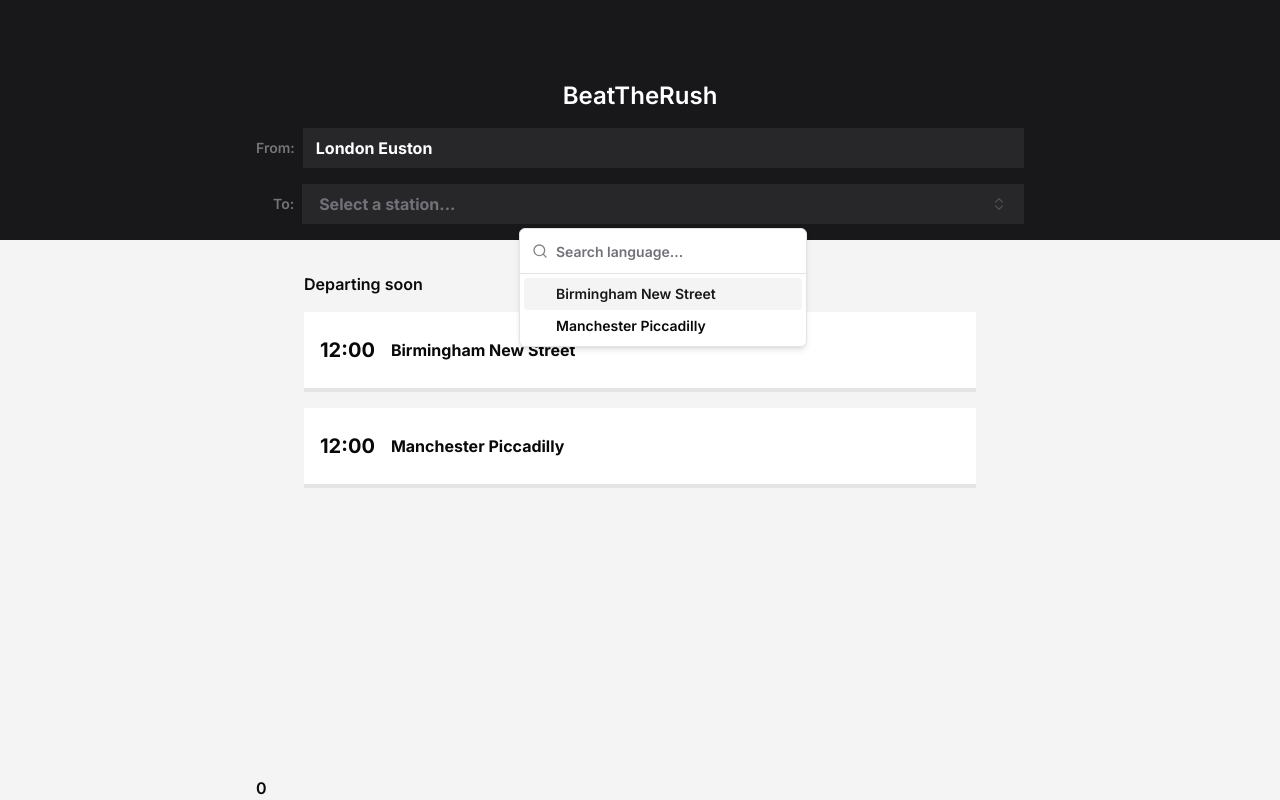
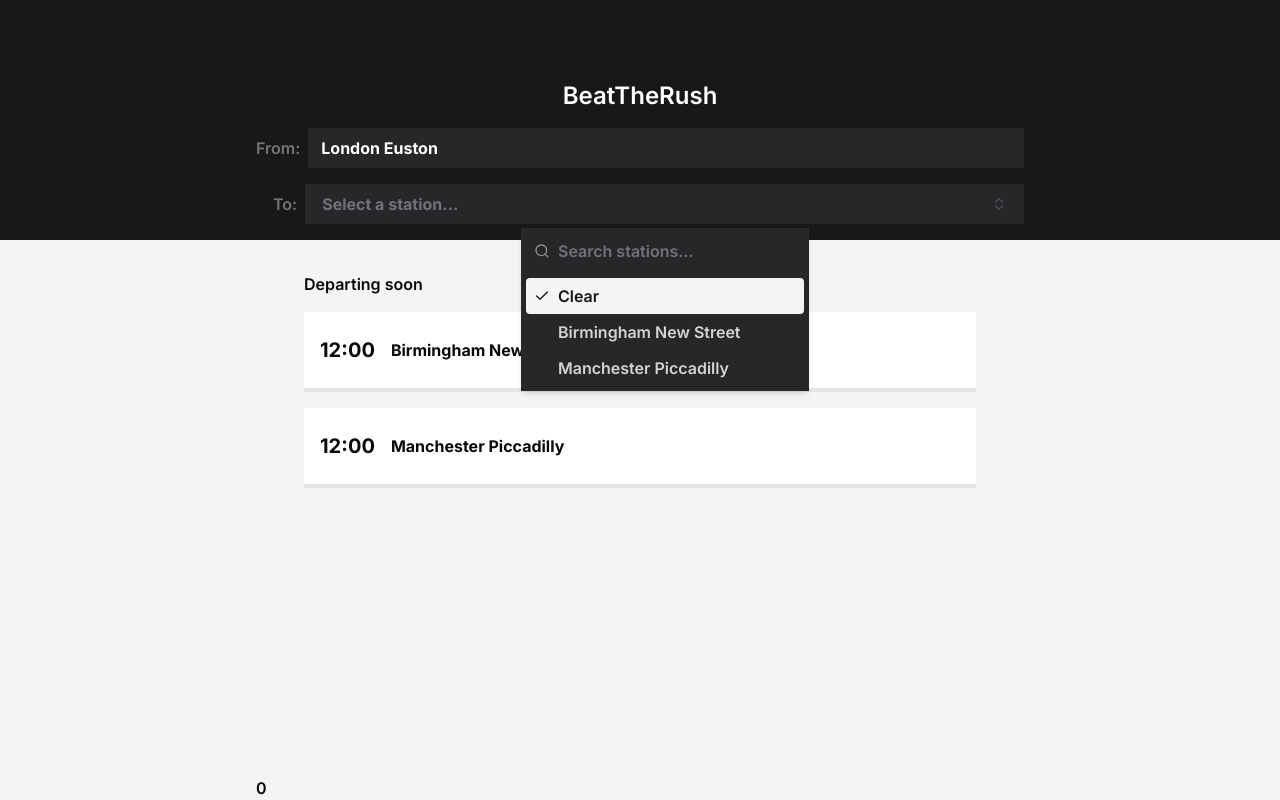
Before and after one commit to tgoulder4/realtimetrains-status-emitter, a Next.js app: page /find in a window 1280 px wide. Both pictures are taken after a click on the button "Select a station...". Built offline with nearby package versions, Linux system fonts and the light colour scheme.

Commit message:
style popover

```diff
--- a/src/app/find/departuresComboBoxFormField.tsx
+++ b/src/app/find/departuresComboBoxFormField.tsx
@@ -20,14 +20,18 @@ import { Service } from '@/lib/types'
 import { Check, ChevronsUpDown } from 'lucide-react'
 type Props = {
     form: UseFormReturn<any>,
-    options: { label: string, value: string }[],
+    _options: { label: string, value: string }[],
     defaultOption?: { label: string, value: string }
     onSubmit: (data: any) => void
 }
 
 function DeparturesComboBoxFormField({
-    form, options, onSubmit
+    form, _options, onSubmit
 }: Props) {
+    //add a clear value to options
+    const options = [
+        { label: "Clear", value: "" },
+        ..._options];
     return (
         <FormField
             control={form.control}
@@ -48,7 +52,7 @@ function DeparturesComboBoxFormField({
                                 >
                                     {field.value
                                         ? options.find(
-                                            (language) => language.value === field.value
+                                            (station) => station.value === field.value
                                         )?.label
                                         : "Select a station..."}
                                     <ChevronsUpDown className="ml-2 h-4 w-4 shrink-0 opacity-50" />
@@ -57,14 +61,15 @@ function DeparturesComboBoxFormField({
                         </PopoverTrigger>
                         <PopoverContent className="p-0">
                             <Command>
-                                <CommandInput placeholder="Search language..." />
+                                <CommandInput placeholder="Search stations..." />
                                 <CommandList>
-                                    <CommandEmpty>No language found.</CommandEmpty>
+                                    <CommandEmpty>No stations found.</CommandEmpty>
                                     <CommandGroup>
                                         {options.map((option) => (
                                             <CommandItem
                                                 value={option.label}
                                                 key={option.value}
+                                                className={`${option.value === "" ? "text-white/40" : ""}`}
                                                 onSelect={() => {
                                                     form.setValue("dest", option.value);
                                                     form.handleSubmit(onSubmit)();
--- a/src/app/find/page.tsx
+++ b/src/app/find/page.tsx
@@ -28,7 +28,7 @@ export default function Home() {
     const destinationName = findStationNameByCode(destination ? destination : '');
     console.log("destinationName: ", destinationName)
     //header form stuff
-    const formSchema = z.object({ dest: z.string().length(3), dep: z.literal("London Euston") });
+    const formSchema = z.object({ dest: z.string().length(3).or(z.string().length(0)), dep: z.literal("London Euston") });
     const form = useForm<z.infer<typeof formSchema>>({
         resolver: zodResolver(formSchema),
         defaultValues: {
@@ -78,7 +78,7 @@ export default function Home() {
                             <div className="w-full flex flex-col gap-4">
                                 <div className="flex flex-row gap-2">
                                     <div className={`w-full flex flex-row items-center gap-2`}>
-                                        <p className="opacity-40 text-sm text-white">From:</p>
+                                        <p className="opacity-40  text-white">From:</p>
                                         <FormField
                                             control={form.control}
                                             name="dep"
@@ -95,8 +95,8 @@ export default function Home() {
                                 </div>
                                 <div className="pl-[17px] flex flex-row gap-2">
                                     <div className={`w-full flex flex-row items-center gap-2`}>
-                                        <p className="opacity-40 text-sm text-white">To:</p>
-                                        <DeparturesComboBoxFormField onSubmit={onSubmit} options={findUniquelyNamedDepartures(departures).map(station => ({ label: station.destinationStationName, value: station.stationCode }))} form={form} />
+                                        <p className="opacity-40  text-white">To:</p>
+                                        <DeparturesComboBoxFormField onSubmit={onSubmit} _options={findUniquelyNamedDepartures(departures).map(station => ({ label: station.destinationStationName, value: station.stationCode }))} form={form} />
                                     </div>
                                 </div>
                             </div>
--- a/src/app/globals.css
+++ b/src/app/globals.css
@@ -9,7 +9,7 @@
     --card: 0 0% 100%;
     --card-foreground: 240 10% 3.9%;
     --popover: 0 0% 100%;
-    --popover-foreground: 240 10% 3.9%;
+    --popover-foreground: 0 0% 98%;
     --primary: 240 5.9% 10%;
     --primary-foreground: 0 0% 98%;
     --secondary: 240 4.8% 95.9%;
@@ -20,7 +20,7 @@
     --accent-foreground: 240 5.9% 10%;
     --destructive: 0 84.2% 60.2%;
     --destructive-foreground: 0 0% 98%;
-    --border: 240 5.9% 90%;
+    --border: 0 0% 16.5%;
     --input: 240 5.9% 90%;
     --ring: 240 10% 3.9%;
     --radius: 0.5rem;
@@ -48,7 +48,7 @@
     --accent-foreground: 0 0% 98%;
     --destructive: 0 62.8% 30.6%;
     --destructive-foreground: 0 0% 98%;
-    --border: 240 3.7% 15.9%;
+    --border: 0 0% 16.5%;
     --input: 240 3.7% 15.9%;
     --ring: 240 4.9% 83.9%;
     --chart-1: 220 70% 50%;
--- a/src/components/ui/button.tsx
+++ b/src/components/ui/button.tsx
@@ -5,7 +5,7 @@ import { cva, type VariantProps } from "class-variance-authority"
 import { cn } from "@/lib/utils"
 
 const buttonVariants = cva(
-  "inline-flex items-center justify-center whitespace-nowrap rounded-md font-medium ring-offset-background transition-colors focus-visible:outline-none focus-visible:ring-2 focus-visible:ring-ring focus-visible:ring-offset-2 disabled:pointer-events-none disabled:opacity-50",
+  "inline-flex items-center justify-center whitespace-nowrap rounded-none font-medium ring-offset-background transition-colors focus-visible:outline-none focus-visible:ring-2 focus-visible:ring-ring focus-visible:ring-offset-2 disabled:pointer-events-none disabled:opacity-50",
   {
     variants: {
       variant: {
@@ -13,7 +13,7 @@ const buttonVariants = cva(
         destructive:
           "bg-destructive text-destructive-foreground hover:bg-destructive/90",
         outline:
-          "border border-input bg-background hover:bg-accent hover:text-accent-foreground",
+          "border border-black bg-background hover:bg-accent hover:text-accent-foreground",
         secondary:
           "bg-secondary text-secondary-foreground hover:bg-secondary/80",
         ghost: "hover:bg-accent hover:text-accent-foreground",
@@ -21,8 +21,8 @@ const buttonVariants = cva(
       },
       size: {
         default: "h-10 px-4 py-2",
-        sm: "h-9 rounded-md px-3",
-        lg: "h-11 rounded-md px-8",
+        sm: "h-9 rounded-none px-3",
+        lg: "h-11 rounded-none px-8",
         icon: "h-10 w-10",
       },
     },
--- a/src/components/ui/command.tsx
+++ b/src/components/ui/command.tsx
@@ -7,6 +7,7 @@ import { Search } from "lucide-react"
 
 import { cn } from "@/lib/utils"
 import { Dialog, DialogContent } from "@/components/ui/dialog"
+import { twColours } from "@/lib/colours"
 
 const Command = React.forwardRef<
   React.ElementRef<typeof CommandPrimitive>,
@@ -15,7 +16,7 @@ const Command = React.forwardRef<
   <CommandPrimitive
     ref={ref}
     className={cn(
-      "flex h-full w-full flex-col overflow-hidden rounded-md bg-popover text-popover-foreground",
+      `flex h-full w-full flex-col overflow-hidden rounded-none bg-zinc-800 text-popover-foreground`,
       className
     )}
     {...props}
@@ -23,7 +24,7 @@ const Command = React.forwardRef<
 ))
 Command.displayName = CommandPrimitive.displayName
 
-interface CommandDialogProps extends DialogProps {}
+interface CommandDialogProps extends DialogProps { }
 
 const CommandDialog = ({ children, ...props }: CommandDialogProps) => {
   return (
@@ -46,7 +47,7 @@ const CommandInput = React.forwardRef<
     <CommandPrimitive.Input
       ref={ref}
       className={cn(
-        "flex h-11 w-full rounded-md bg-transparent py-3 text-sm outline-none placeholder:text-muted-foreground disabled:cursor-not-allowed disabled:opacity-50",
+        "flex h-11 w-full rounded-none bg-transparent py-3  outline-none placeholder:text-muted-foreground disabled:cursor-not-allowed disabled:opacity-50",
         className
       )}
       {...props}
@@ -75,7 +76,7 @@ const CommandEmpty = React.forwardRef<
 >((props, ref) => (
   <CommandPrimitive.Empty
     ref={ref}
-    className="py-6 text-center text-sm"
+    className="py-6 text-center "
     {...props}
   />
 ))
@@ -89,7 +90,7 @@ const CommandGroup = React.forwardRef<
   <CommandPrimitive.Group
     ref={ref}
     className={cn(
-      "overflow-hidden p-1 text-foreground [&_[cmdk-group-heading]]:px-2 [&_[cmdk-group-heading]]:py-1.5 [&_[cmdk-group-heading]]:text-xs [&_[cmdk-group-heading]]:font-medium [&_[cmdk-group-heading]]:text-muted-foreground",
+      "overflow-hidden p-1 text-white/80 [&_[cmdk-group-heading]]:px-2 [&_[cmdk-group-heading]]:py-1.5 [&_[cmdk-group-heading]]:text-xs [&_[cmdk-group-heading]]:font-medium [&_[cmdk-group-heading]]:text-muted-foreground",
       className
     )}
     {...props}
@@ -117,7 +118,7 @@ const CommandItem = React.forwardRef<
   <CommandPrimitive.Item
     ref={ref}
     className={cn(
-      "relative flex cursor-default select-none items-center rounded-sm px-2 py-1.5 text-sm outline-none data-[disabled=true]:pointer-events-none data-[selected='true']:bg-accent data-[selected=true]:text-accent-foreground data-[disabled=true]:opacity-50",
+      "relative flex cursor-default select-none items-center rounded-sm px-2 py-1.5  outline-none data-[disabled=true]:pointer-events-none data-[selected='true']:bg-accent data-[selected=true]:text-accent-foreground data-[disabled=true]:opacity-50",
       className
     )}
     {...props}
--- a/src/components/ui/dialog.tsx
+++ b/src/components/ui/dialog.tsx
@@ -102,7 +102,7 @@ const DialogDescription = React.forwardRef<
 >(({ className, ...props }, ref) => (
   <DialogPrimitive.Description
     ref={ref}
-    className={cn("text-sm text-muted-foreground", className)}
+    className={cn(" text-muted-foreground", className)}
     {...props}
   />
 ))
--- a/src/components/ui/form.tsx
+++ b/src/components/ui/form.tsx
@@ -135,7 +135,7 @@ const FormDescription = React.forwardRef<
     <p
       ref={ref}
       id={formDescriptionId}
-      className={cn("text-sm text-muted-foreground", className)}
+      className={cn(" text-muted-foreground", className)}
       {...props}
     />
   )
@@ -157,7 +157,7 @@ const FormMessage = React.forwardRef<
     <p
       ref={ref}
       id={formMessageId}
-      className={cn("text-sm font-medium text-destructive", className)}
+      className={cn(" font-medium text-destructive", className)}
       {...props}
     >
       {body}
--- a/src/components/ui/input.tsx
+++ b/src/components/ui/input.tsx
@@ -11,7 +11,7 @@ const Input = React.forwardRef<HTMLInputElement, InputProps>(
       <input
         type={type}
         className={cn(
-          "flex h-10 w-full rounded-none border border-input bg-background px-3 py-2 ring-offset-background file:border-0 file:bg-transparent file:text-sm file:font-medium placeholder:text-white/30 focus-visible:outline-none focus-visible:ring-2 focus-visible:ring-ring focus-visible:ring-offset-2 disabled:cursor-not-allowed disabled:opacity-50",
+          "flex h-10 w-full rounded-none border border-input bg-background px-3 py-2 ring-offset-background file:border-0 file:bg-transparent file: file:font-medium placeholder:text-white/30 focus-visible:outline-none focus-visible:ring-2 focus-visible:ring-ring focus-visible:ring-offset-2 disabled:cursor-not-allowed disabled:opacity-50",
           className
         )}
         ref={ref}
--- a/src/components/ui/label.tsx
+++ b/src/components/ui/label.tsx
@@ -7,13 +7,13 @@ import { cva, type VariantProps } from "class-variance-authority"
 import { cn } from "@/lib/utils"
 
 const labelVariants = cva(
-  "text-sm font-medium leading-none peer-disabled:cursor-not-allowed peer-disabled:opacity-70"
+  " font-medium leading-none peer-disabled:cursor-not-allowed peer-disabled:opacity-70"
 )
 
 const Label = React.forwardRef<
   React.ElementRef<typeof LabelPrimitive.Root>,
   React.ComponentPropsWithoutRef<typeof LabelPrimitive.Root> &
-    VariantProps<typeof labelVariants>
+  VariantProps<typeof labelVariants>
 >(({ className, ...props }, ref) => (
   <LabelPrimitive.Root
     ref={ref}
--- a/src/components/ui/popover.tsx
+++ b/src/components/ui/popover.tsx
@@ -4,6 +4,7 @@ import * as React from "react"
 import * as PopoverPrimitive from "@radix-ui/react-popover"
 
 import { cn } from "@/lib/utils"
+import { twColours } from "@/lib/colours"
 
 const Popover = PopoverPrimitive.Root
 
@@ -19,7 +20,7 @@ const PopoverContent = React.forwardRef<
       align={align}
       sideOffset={sideOffset}
       className={cn(
-        "z-50 w-72 rounded-md border bg-popover p-4 text-popover-foreground shadow-md outline-none data-[state=open]:animate-in data-[state=closed]:animate-out data-[state=closed]:fade-out-0 data-[state=open]:fade-in-0 data-[state=closed]:zoom-out-95 data-[state=open]:zoom-in-95 data-[side=bottom]:slide-in-from-top-2 data-[side=left]:slide-in-from-right-2 data-[side=right]:slide-in-from-left-2 data-[side=top]:slide-in-from-bottom-2",
+        `z-50 w-72 rounded-none border bg-zinc-800 p-4 text-white shadow-md outline-none data-[state=open]:animate-in data-[state=closed]:animate-out data-[state=closed]:fade-out-0 data-[state=open]:fade-in-0 data-[state=closed]:zoom-out-95 data-[state=open]:zoom-in-95 data-[side=bottom]:slide-in-from-top-2 data-[side=left]:slide-in-from-right-2 data-[side=right]:slide-in-from-left-2 data-[side=top]:slide-in-from-bottom-2`,
         className
       )}
       {...props}
--- /dev/null
+++ b/src/lib/colours.ts
@@ -0,0 +1,3 @@
+export const twColours = {
+    primary: "zinc-900"
+}
```
